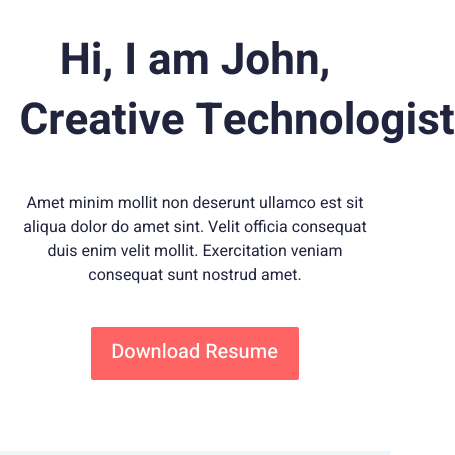
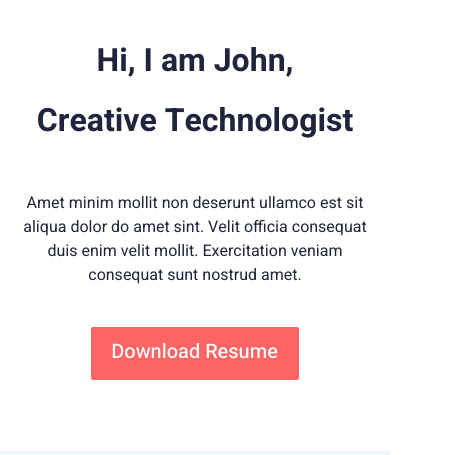
Before and after one commit to zhen4ik10/John-Page, a plain HTML site: page index.html in a window 390 px wide. Shown: the part 386-841 px from the top of the page, 455 px wide, since content can reach past the window. Drawn offline with Linux system fonts and the light colour scheme.

Commit message:
Update style.css

```diff
--- a/css/style.css
+++ b/css/style.css
@@ -139,7 +139,6 @@ a {
 }
 
 .hero__title {
-    max-width: 100%;
     margin: 0;
     font-weight: 700;
     font-size: 44px;
@@ -541,6 +540,10 @@ p.blog__stick::after {
         text-align: center;
     }
 
+    .hero__title {
+        font-size: 32px;
+    }
+
     .link--none {
         display: none;
     }
```
